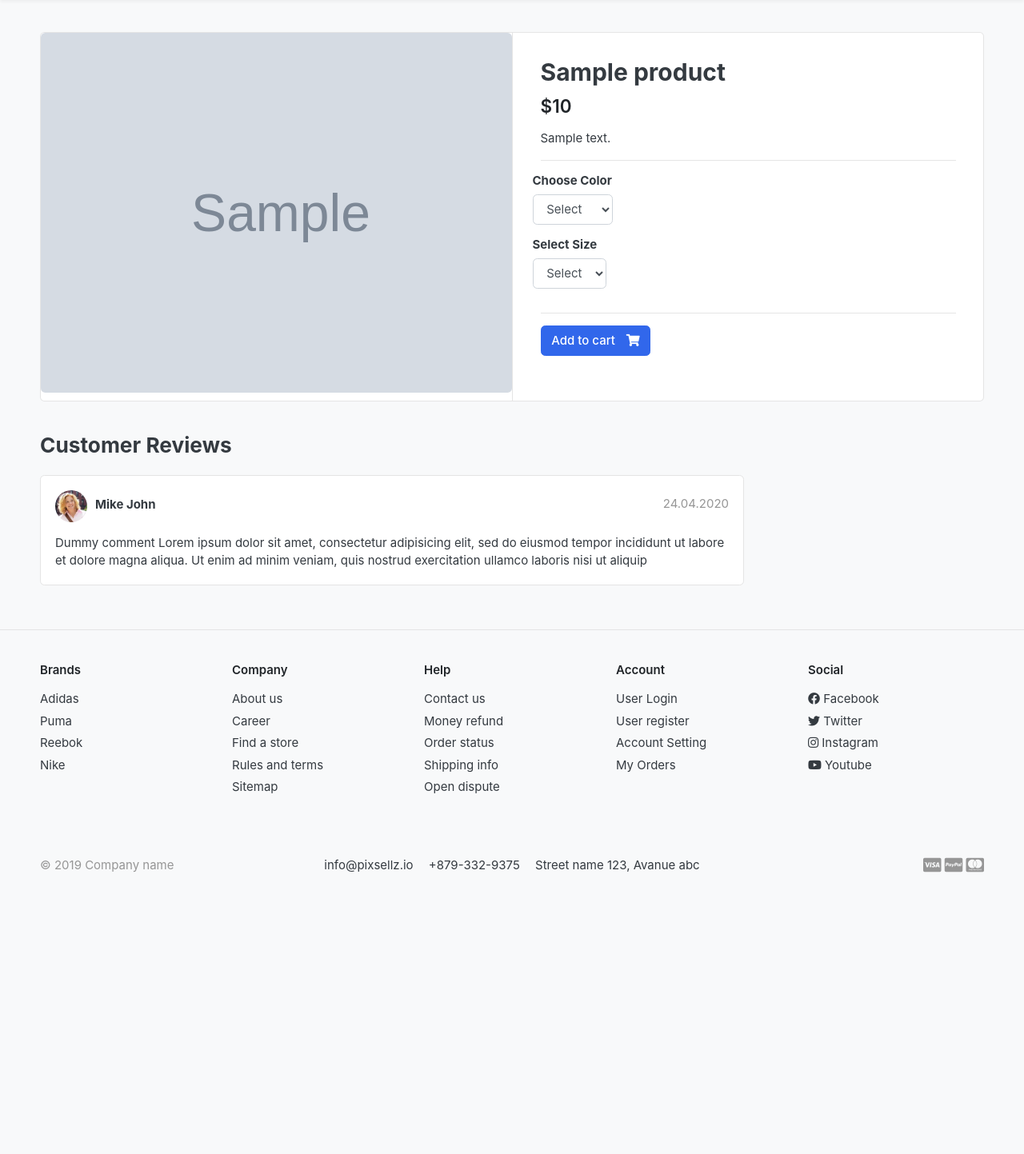
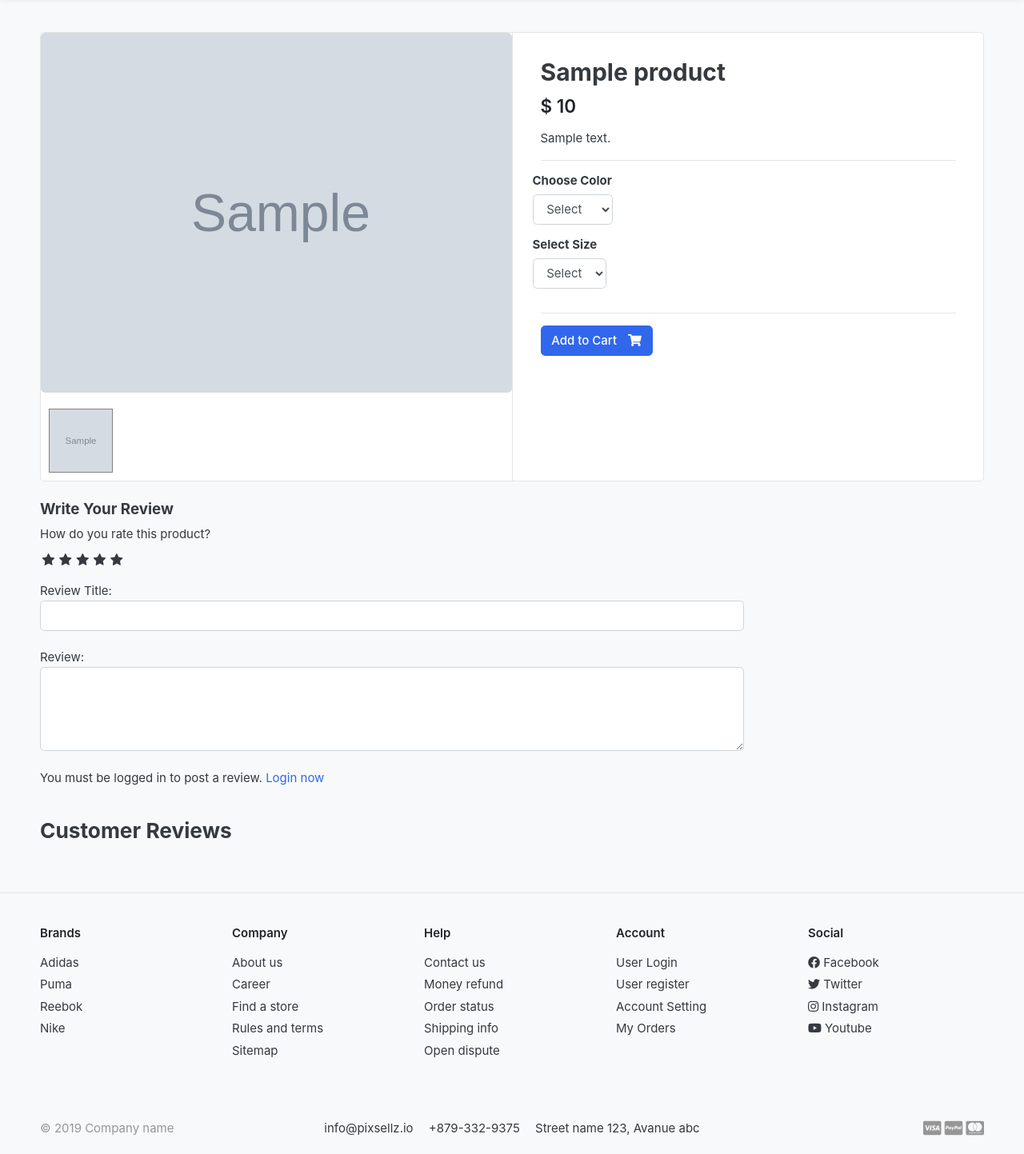
Before and after one commit to Ajay998/ecommerce-kart, a Django app: a page that uses VeloraKart/templates/base.html in a window 1280 px wide. Shown: the part 112-1555 px from the top of the page at 80% size. Before the commit the page ends 1203 px from the top, so only its background shows below. Run offline with Django 5.2, Linux system fonts and the light colour scheme; tables that the repository leaves empty hold one stand-in row (values such as "Sample post"); grey boxes marked "Sample" are stand-in pictures; some libraries are stand-ins or nearby versions; some web fonts are replaced.

Commit message:
Add review functionality with model, form, and views; enhance product detail template for reviews

```diff
--- /dev/null
+++ b/VeloraKart/static/css/custom.css
@@ -0,0 +1,61 @@
+/* Hide Radio button */
+.rate > input{
+  display: none;
+}
+
+.rate{
+  display: inline-block;;
+  border: 0;
+}
+
+.rate > label{
+  float: right;
+}
+
+/* Showing the stars */
+.rate > label:before{
+  display: inline-block;
+  font-size: 1.1rem;
+  font-family: FontAwesome;
+  content: "\f005";
+  margin:0;
+  padding:0.3rem .2rem;
+  cursor: pointer;
+}
+
+/* Half star */
+.rate .half:before{
+  content: "\f089";
+  position: absolute;
+  padding-right: 0;
+}
+
+/* Click and hover */
+input:checked ~ label, label:hover ~ label{
+  color: #ffb503;
+}
+
+/* hover hightlight */
+input:checked + label:hover, input:checked ~ label:hover,input:checked ~ label:hover ~ label,
+label:hover ~ input:checked ~ label{
+  color: #cc9000;
+}
+
+.rating-star i{
+  color: #ffb503 !important;
+}
+
+ul.thumb{
+  margin:0 auto;
+  padding: 0;
+  float: left;
+}
+ul.thumb li{
+  list-style: none;
+  margin: 10px;
+}
+ul.thumb li img{
+  width: 80px;
+  height: 80px;
+  border: 1px solid grey;
+}
--- a/VeloraKart/store/models.py
+++ b/VeloraKart/store/models.py
@@ -1,6 +1,7 @@
 from django.db import models
 from category.models import Category
 from django.urls import reverse
+from accounts.models import Account
 
 # Create your models here.
 class Product(models.Model):
@@ -48,3 +49,17 @@ class Variation(models.Model):
 
     def __str__(self):
         return self.variation_value
+
+class ReviewRating(models.Model):
+    product = models.ForeignKey(Product, on_delete=models.CASCADE)
+    user    = models.ForeignKey(Account, on_delete=models.CASCADE)
+    subject = models.CharField(max_length=100, blank=True)
+    review  = models.TextField(max_length=500, blank=True)
+    rating  = models.FloatField()
+    ip      = models.CharField(max_length=20, blank=True)
+    status  = models.BooleanField(default=True)
+    created_at = models.DateTimeField(auto_now_add=True)
+    updated_at = models.DateTimeField(auto_now=True)
+
+    def __str__(self):
+        return self.subject
--- a/VeloraKart/store/urls.py
+++ b/VeloraKart/store/urls.py
@@ -5,4 +5,5 @@ urlpatterns = [
     path('category/<slug:category_slug>/', views.store, name='products_by_category'),
     path('category/<slug:category_slug>/<slug:product_slug>/', views.product_detail, name='product_detail'),
     path('search/', views.search, name='search'),
+    path('submit_review/<int:product_id>/', views.submit_review, name='submit_review'),
 ]
--- a/VeloraKart/store/views.py
+++ b/VeloraKart/store/views.py
@@ -5,6 +5,11 @@ from cart.models import CartItem
 from cart.views import _cart_id
 from django.core.paginator import Paginator, EmptyPage, PageNotAnInteger
 from django.db.models import Q
+from django.contrib import messages
+from django.shortcuts import redirect
+from .forms import ReviewForm
+from .models import ReviewRating
+from orders.models import OrderProduct
 # Create your views here.
 
 def store(request, category_slug=None):
@@ -48,9 +53,18 @@ def product_detail(request, category_slug, product_slug):
         in_cart = CartItem.objects.filter(cart__cart_id=_cart_id(request), product=single_product).exists()
     except Exception as e:
         raise e
+    # Check if the user has purchased the product
+    if request.user.is_authenticated:
+        try:
+            orderproduct = OrderProduct.objects.filter(user=request.user, product_id=single_product.id).exists()
+        except OrderProduct.DoesNotExist:
+            orderproduct = None
+    else:
+        orderproduct = None
     context = {
         'single_product': single_product,
         'in_cart': in_cart,
+        'orderproduct': orderproduct,
     }
     return render(request, 'store/product_detail.html', context)
 
@@ -65,3 +79,26 @@ def search(request):
         'product_count': product_count,
     }
     return render(request, 'store/store.html', context)
+
+def submit_review(request, product_id):
+    url = request.META.get('HTTP_REFERER')
+    if request.method == 'POST':
+        try:
+            reviews = ReviewRating.objects.get(user__id=request.user.id, product__id=product_id)
+            form = ReviewForm(request.POST, instance=reviews)
+            form.save()
+            messages.success(request, 'Thank you! Your review has been updated.')
+            return redirect(url)
+        except ReviewRating.DoesNotExist:
+            form = ReviewForm(request.POST)
+            if form.is_valid():
+                data = ReviewRating()
+                data.subject = form.cleaned_data['subject']
+                data.rating = form.cleaned_data['rating']
+                data.review = form.cleaned_data['review']
+                data.ip = request.META.get('REMOTE_ADDR')
+                data.product_id = product_id
+                data.user_id = request.user.id
+                data.save()
+                messages.success(request, 'Thank you! Your review has been submitted.')
+                return redirect(url)
--- a/VeloraKart/templates/base.html
+++ b/VeloraKart/templates/base.html
@@ -35,11 +35,11 @@
 
 
 <!-- PayPal Script -->
-<script src="https://www.paypal.com/sdk/js?client-id=AXEisi7oGVIJa9dDZaMtBrfA4mtVJhiSnwUDpq1acTmKNA6kjBnyU3sJDtkIKu68SvYJLYjDFR38pwqL&currency=USD"></script>
+<script src="https://www.paypal.com/sdk/js?client-id=ASb5CpLnYgqVWdL_T-Cx8i22bNSXzWkPW_nJGcBWDEPKNx7pnYgT5OGFqIqo0fypDX5YWj7Q86CRdW_j&currency=USD"></script>
 {% comment %} https://developer.paypal.com/dashboard/accounts  {% endcomment %}
 {% comment %} http://sandbox.paypal.com/myaccount/summary?intl=0 {% endcomment %}
-{% comment %} velorakart.personalsandbox@gmail.com {% endcomment %}
-{% comment %} velorakart.businessssandbox@gmail.com {% endcomment %}
+{% comment %} kartvelora.businessssandbox@gmail.com {% endcomment %}
+{% comment %} kartvelora.personalsandbox@gmail.com {% endcomment %}
 
 <script type="text/javascript">
 /// some script
--- a/VeloraKart/templates/orders/order_complete.html
+++ b/VeloraKart/templates/orders/order_complete.html
@@ -24,7 +24,7 @@
                         <!-- Start .row -->
                         <div class="col-lg-6">
                             <!-- col-lg-6 start here -->
-                            <div class="invoice-logo"><img src="{% static '/images/logo.png' %}" alt="Invoice logo" style="max-height: 40px;"></div>
+                            <div class="invoice-logo"><img src="{% static '/images/logo10.png' %}" alt="Invoice logo" style="max-height: 40px;"></div>
                         </div>
                         <!-- col-lg-6 end here -->
                         <div class="col-lg-6">
--- a/VeloraKart/templates/store/product_detail.html
+++ b/VeloraKart/templates/store/product_detail.html
@@ -1,6 +1,8 @@
 {% extends 'base.html' %}
 {% load static %}
+
 {% block content %}
+
 <section class="section-content padding-y bg">
 	<div class="container">
 
@@ -9,13 +11,22 @@
 			<div class="row no-gutters">
 				<aside class="col-md-6">
 					<article class="gallery-wrap">
-	<div class="img-big-wrap">
-	   <a href="#"><img src="{{ single_product.images.url }}"></a>
+						<div class="img-big-wrap mainImage">
+							<center><img src="{{ single_product.images.url }}"></center>
 						</div> <!-- img-big-wrap.// -->
 
 					</article> <!-- gallery-wrap .end// -->
+					<ul class="thumb">
+						<li>
+							<a href="{{ single_product.images.url }}" target="mainImage"><img src="{{ single_product.images.url }}" alt="Product Image"></a>
+							{% for i in product_gallery %}
+							<a href="{{i.image.url}}" target="mainImage"><img src="{{i.image.url}}" alt="Product Image"></a>
+							{% endfor %}
+						</li>
+					</ul>
 				</aside>
 				<main class="col-md-6 border-left">
+
 					<form action="{% url 'add_cart' single_product.id %}" method="POST">
 						{% csrf_token %}
 						<article class="content-body">
@@ -23,7 +34,7 @@
 							<h2 class="title">{{ single_product.product_name }}</h2>
 
 							<div class="mb-3">
-				<var class="price h4">${{ single_product.price }}</var>
+								<var class="price h4">$ {{single_product.price}}</var>
 							</div>
 
 							<p>{{ single_product.description }}</p>
@@ -40,25 +51,26 @@
 										{% endfor %}
 									</select>
 								</div>
-				</div> <!-- row.// -->
+							</div>
 							<div class="row">
 								<div class="item-option-select">
 									<h6>Select Size</h6>
-						 <select name="size" class="form-control" required>
+									<select name="size" class="form-control">
 										<option value="" disabled selected>Select</option>
 										{% for i in single_product.variation_set.sizes %}
 										<option value="{{ i.variation_value | lower }}">{{ i.variation_value | capfirst }}</option>
 										{% endfor %}
 									</select>
 								</div>
-				</div> <!-- row.// -->
+							</div>
 							<hr>
 							{% if single_product.stock <= 0 %}
 							<h5 class="text-danger">Out of Stock</h5>
 							{% else %}
-						<button type="submit" class="btn  btn-primary"> <span class="text">Add to cart</span> <i class="fas fa-shopping-cart"></i>  </button>
+							<button type="submit" class="btn  btn-primary"> <span class="text">Add to Cart</span> <i class="fas fa-shopping-cart"></i> </button>
 							{% endif %}
 						</article> <!-- product-info-aside .// -->
+					</form>
 				</main> <!-- col.// -->
 			</div> <!-- row.// -->
 		</div> <!-- card.// -->
@@ -69,28 +81,51 @@
 		<div class="row">
 			<div class="col-md-9">
 
+
+
+				<form action="{% url 'submit_review' single_product.id %}" method="POST">
+					{% csrf_token %}
+					<h5>Write Your Review</h5>
+
+					<div>
+						<!-- Rating stars -->
+						<label>How do you rate this product?</label>
+						<br>
+						<div class="rate">
+							<input type="radio" name="rating" id="rating10" value="5" required /><label for="rating10" title="5"></label>
+							<input type="radio" name="rating" id="rating9" value="4.5" required /><label for="rating9" title="4.5" class="half"></label>
+							<input type="radio" name="rating" id="rating8" value="4" required /><label for="rating8" title="4"></label>
+							<input type="radio" name="rating" id="rating7" value="3.5" required /><label for="rating7" title="3.5" class="half"></label>
+							<input type="radio" name="rating" id="rating6" value="3" required /><label for="rating6" title="3"></label>
+							<input type="radio" name="rating" id="rating5" value="2.5" required /><label for="rating5" title="2.5" class="half"></label>
+							<input type="radio" name="rating" id="rating4" value="2" required /><label for="rating4" title="2"></label>
+							<input type="radio" name="rating" id="rating3" value="1.5" required /><label for="rating3" title="1.5" class="half"></label>
+							<input type="radio" name="rating" id="rating2" value="1" required /><label for="rating2" title="1"></label>
+							<input type="radio" name="rating" id="rating1" value="0.5" required /><label for="rating1" title="0.5" class="half"></label>
+						</div>
+<br>
+						Review Title:
+						<input type="text" class="form-control" name="subject">
+						<br>
+						Review:
+						<textarea name="review" rows="4" class="form-control"></textarea>
+						<br>
+						{% if user.is_authenticated %}
+							{% if orderproduct %}
+								<input type="submit" value="Submit Review" class="btn btn-primary">
+							{% else %}
+								<p>You must purchase this product to post a review.</p>
+							{% endif %}
+						{% else %}
+						<p>You must be logged in to post a review. <span><a href="{% url 'login' %}">Login now</a></span></p>
+						{% endif %}
+
+					</div>
+{% include 'includes/alerts.html' %}
+				</form>
+<br>
 <header class="section-heading">
 	<h3>Customer Reviews </h3>
-
-	</header>
-
-	<article class="box mb-3">
-		<div class="icontext w-100">
-			<img src="{% static 'images/avatars/avatar1.jpg' %}" class="img-xs icon rounded-circle">
-			<div class="text">
-				<span class="date text-muted float-md-right">24.04.2020 </span>
-				<h6 class="mb-1">Mike John </h6>
-
-			</div>
-		</div> <!-- icontext.// -->
-		<div class="mt-3">
-			<p>
-				Dummy comment Lorem ipsum dolor sit amet, consectetur adipisicing elit, sed do eiusmod
-				tempor incididunt ut labore et dolore magna aliqua. Ut enim ad minim veniam,
-				quis nostrud exercitation ullamco laboris nisi ut aliquip
-			</p>
-		</div>
-	</article>
 
 
 
@@ -101,4 +136,5 @@
 	</div> <!-- container .//  -->
 </section>
 <!-- ========================= SECTION CONTENT END// ========================= -->
+
 {% endblock %}
```
Also changed, not shown: VeloraKart/orders/admin.py (+16 -3 lines), VeloraKart/store/admin.py (+8 -1 lines), VeloraKart/store/forms.py (added, +7 -0 lines), VeloraKart/store/migrations/0003_reviewrating.py (added), 3 other files. Lines whose indentation alone changed are shown as unchanged.
